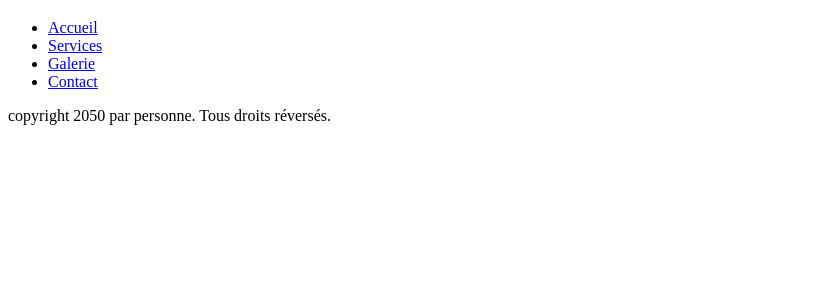
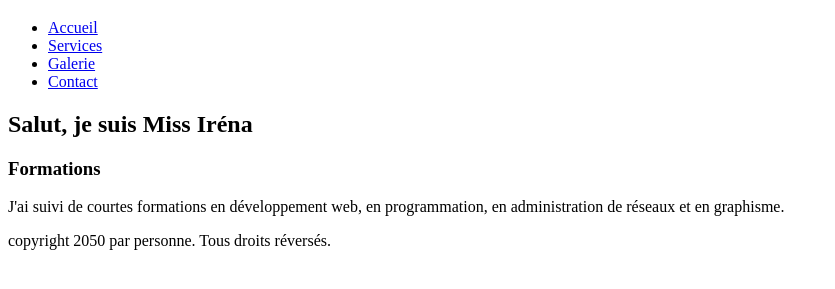
Before and after one commit to Irena-2/mon-cv, a plain HTML site: page index.html in a window 1280 px wide. Shown: the part 61-350 px from the top of the page, without its empty margins (0-835 px from the left). Drawn offline with Linux system fonts and the light colour scheme.

Commit message:
mise en place de la section formations

```diff
--- a/index.html
+++ b/index.html
@@ -17,8 +17,15 @@
        </ul>
     </header>
 
-
-
+    <section class="index">
+        <div class="index-content">
+            <h1>Salut, je suis Miss Iréna</h1>
+            <h3>Formations</h3>
+            <p>J'ai suivi de courtes formations en développement web, en programmation, en administration de réseaux
+                et en graphisme.
+            </p>
+        </div>
+    </section>
     <footer><p>copyright 2050 par personne. Tous droits réversés.</p></footer>
 </body>
 </html>
```
